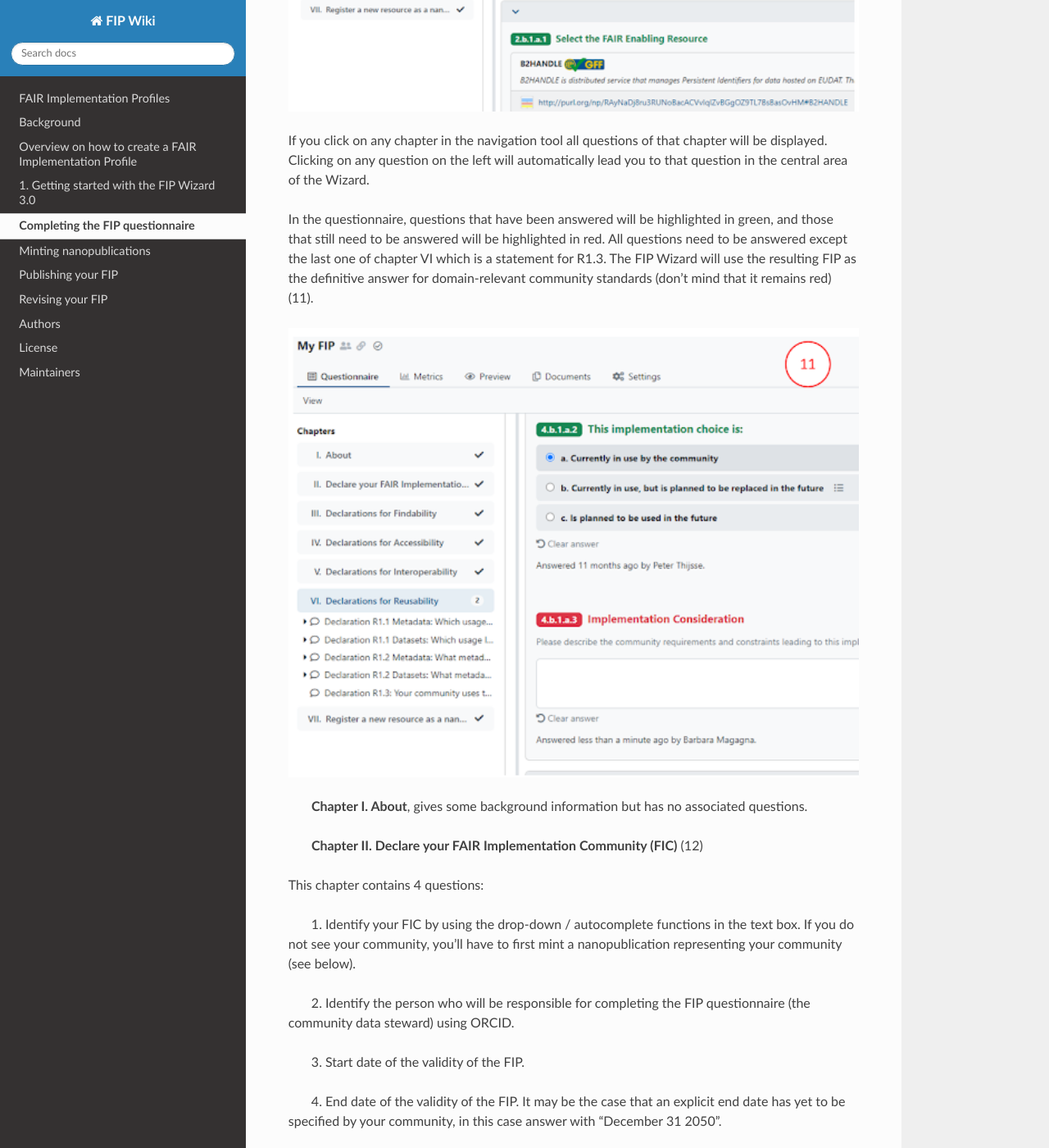
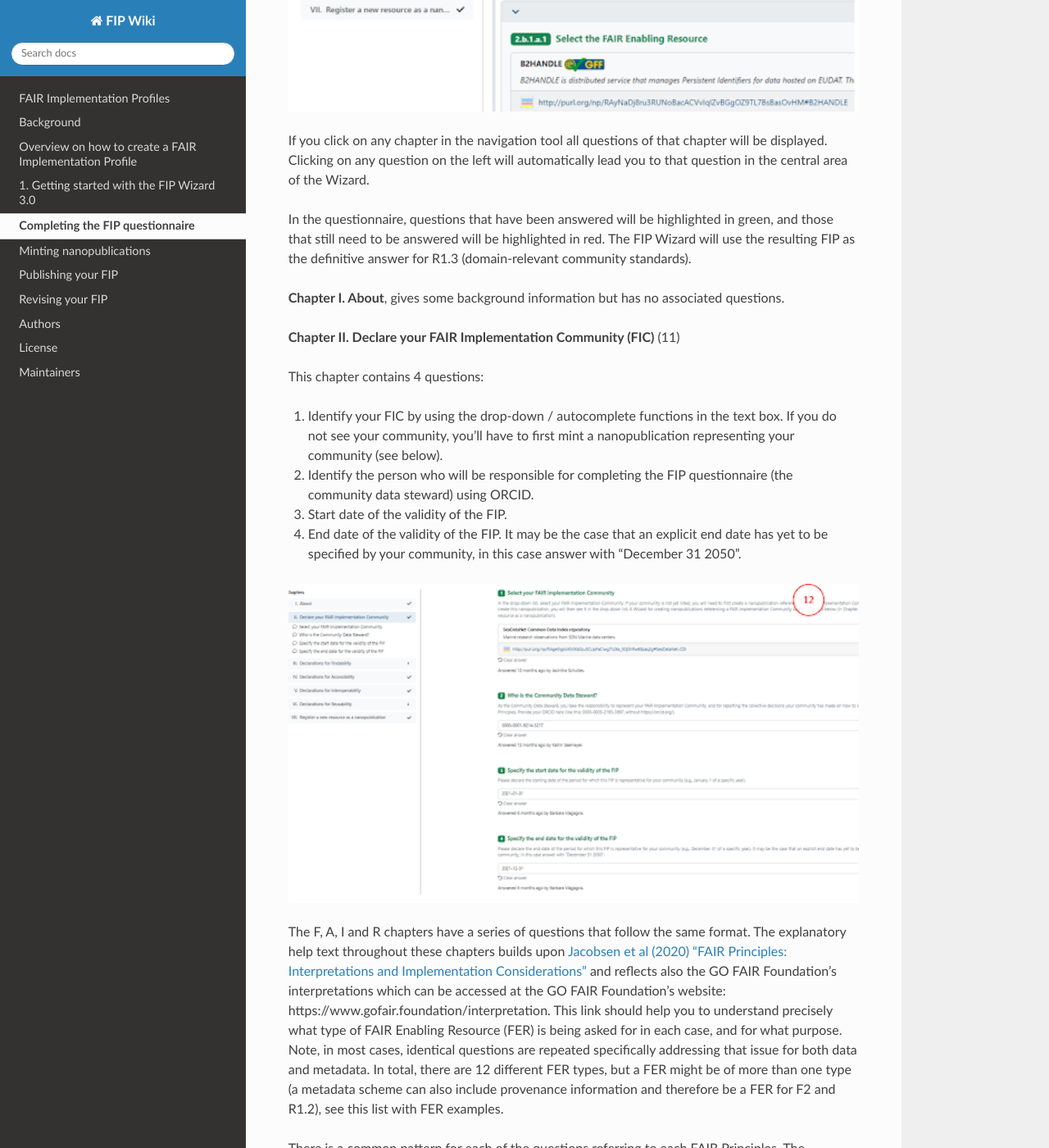
Before and after one commit to gofair-foundation/fip, a Sphinx documentation site: the page built from docs/CompletingQuestionnaire.md, in a window 1280 px wide and 1400 px high, scrolled down 1100 px. Shown: the whole window at 82% size. Built offline with Sphinx 7.4.7 and the Read the Docs theme 2.0.0, drawn with Linux system fonts in a browser that asks for light colours; some of the changed text lies outside the part shown.

Commit message:
Update CompletingQuestionnaire.md

```diff
--- a/docs/CompletingQuestionnaire.md
+++ b/docs/CompletingQuestionnaire.md
@@ -22,23 +22,21 @@
 
 If you click on any chapter in the navigation tool all questions of that chapter will be displayed. Clicking on any question on the left will automatically lead you to that question in the central area of the Wizard.
 
-In the questionnaire, questions that have been answered will be highlighted in green, and those that still need to be answered will be highlighted in red. All questions need to be answered except the last one of chapter VI which is a statement for R1.3. The FIP Wizard will use the resulting FIP as the definitive answer for  domain-relevant community standards (don’t mind that it remains red) (11).
+In the questionnaire, questions that have been answered will be highlighted in green, and those that still need to be answered will be highlighted in red. The FIP Wizard will use the resulting FIP as the definitive answer for R1.3 (domain-relevant community standards).
 
-<p align="left"><img src="./_static/img/fipwug_ch2_img11.png" width="100%"></p>
+**Chapter I. About**, gives some background information but has no associated questions.
 
-&ensp;&ensp;&ensp; **Chapter I. About**, gives some background information but has no associated questions.
-
-&ensp;&ensp;&ensp; **Chapter II. Declare your FAIR Implementation Community (FIC)** (12)
+**Chapter II. Declare your FAIR Implementation Community (FIC)** (11)
 
 This chapter contains 4 questions:
 
-&ensp;&ensp;&ensp; 1. Identify your FIC by using the drop-down / autocomplete functions in the text box. If you do not see your community, you’ll have to first mint a nanopublication representing your community (see below).
+1. Identify your FIC by using the drop-down / autocomplete functions in the text box. If you do not see your community, you’ll have to first mint a nanopublication representing your community (see below).
 
-&ensp;&ensp;&ensp; 2. Identify the person who will be responsible for completing the FIP questionnaire (the community data steward) using ORCID.
+2. Identify the person who will be responsible for completing the FIP questionnaire (the community data steward) using ORCID.
 
-&ensp;&ensp;&ensp; 3. Start date of the validity of the FIP.
+3. Start date of the validity of the FIP.
 
-&ensp;&ensp;&ensp; 4. End date of the validity of the FIP. It may be the case that an explicit end date has yet to be specified by your community, in this case answer with "December 31 2050".
+4. End date of the validity of the FIP. It may be the case that an explicit end date has yet to be specified by your community, in this case answer with "December 31 2050".
 
 <p align="left"><img src="./_static/img/fipwug_ch2_img12.png" width="100%"></p>
 
```
Also changed, not shown: other parts of docs/CompletingQuestionnaire.md (+10 -10 lines).
